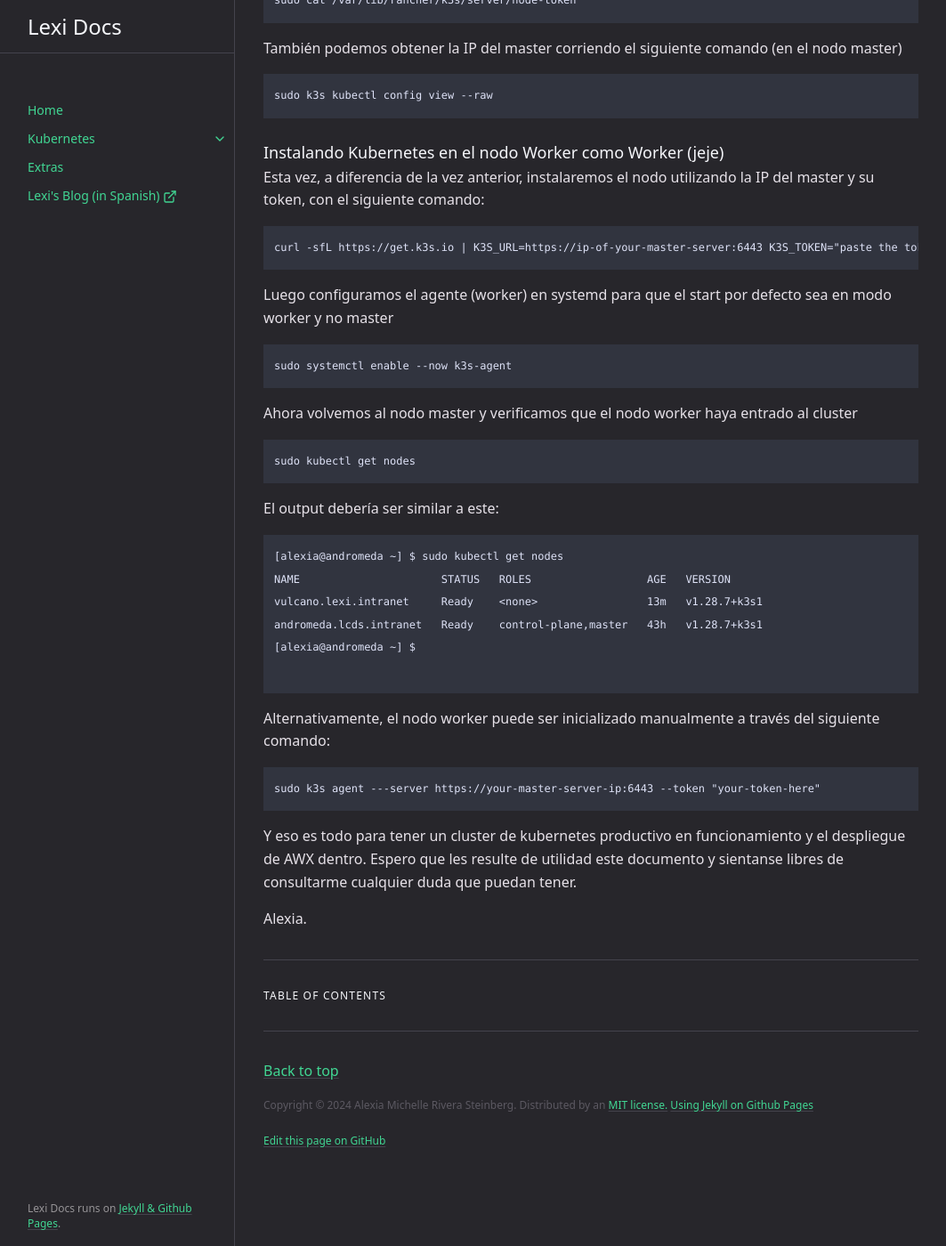
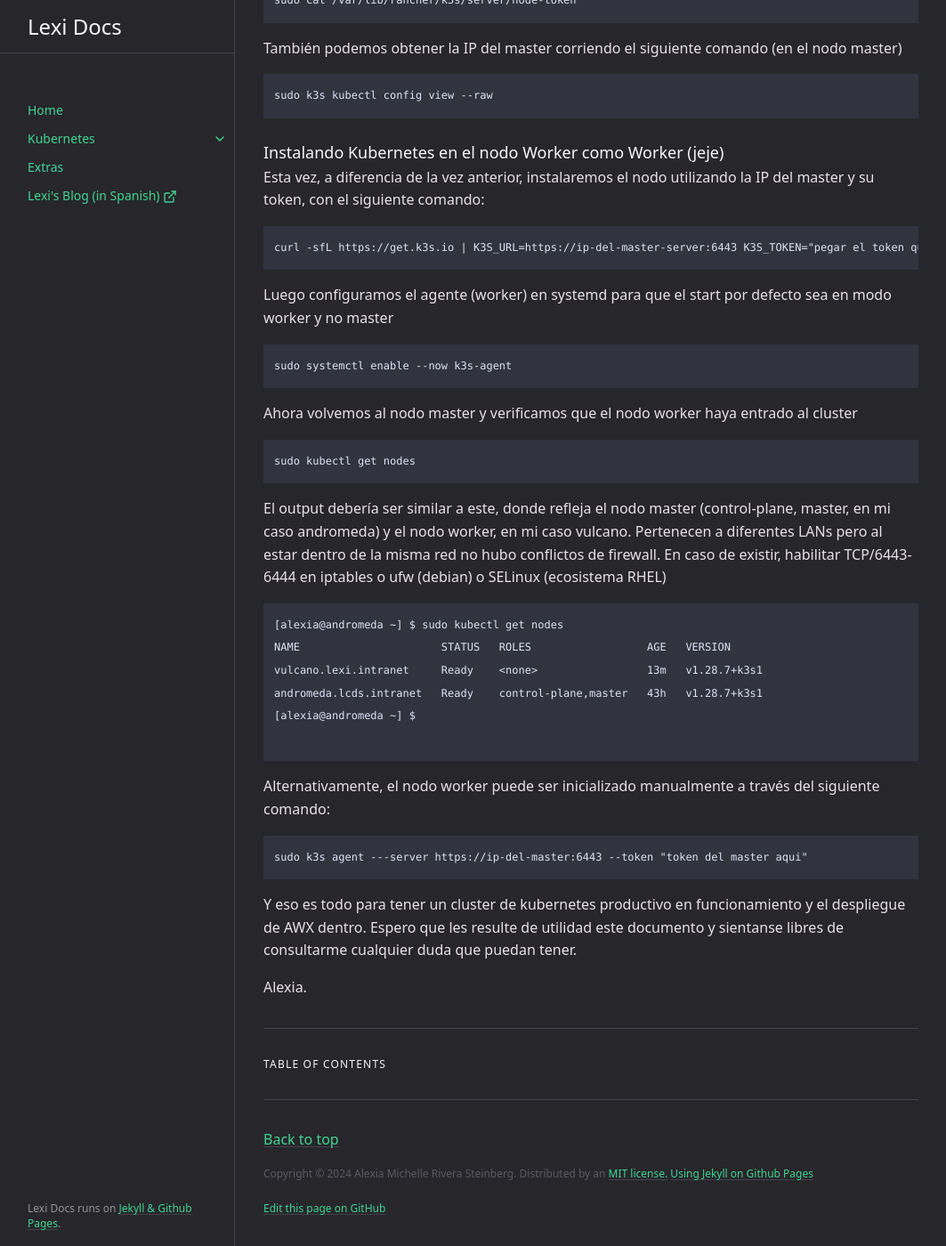
Before and after one commit to alexiarstein/alexiarstein.github.io, a Jekyll site: the page built from docs/kubernetes/desplegar-k8s.md, in a window 1280 px wide and 1400 px high, scrolled down 4726 px. Shown: the whole window at 89% size, without its empty margins (108-1171 px from the left). Built offline with Jekyll 4.4.1, drawn with Linux system fonts in a browser that asks for light colours; cached includes are drawn as plain includes; some of the changed text lies outside the part shown.

Commit message:
correcciones

````diff
--- a/docs/kubernetes/desplegar-k8s.md
+++ b/docs/kubernetes/desplegar-k8s.md
@@ -192,7 +192,7 @@ sudo k3s kubectl config view --raw
 
 Esta vez, a diferencia de la vez anterior, instalaremos el nodo utilizando la IP del master y su token, con el siguiente comando:
 ```
-curl -sfL https://get.k3s.io | K3S_URL=https://ip-of-your-master-server:6443 K3S_TOKEN="paste the token obtained in the master node here" sh -
+curl -sfL https://get.k3s.io | K3S_URL=https://ip-del-master-server:6443 K3S_TOKEN="pegar el token que obtuvimos del master aqui" sh -
 ```
 Luego configuramos el agente (worker) en systemd para que el start por defecto sea en modo worker y no master
 
@@ -204,7 +204,9 @@ Ahora volvemos al nodo master y verificamos que el nodo worker haya entrado al c
 ```
 sudo kubectl get nodes
 ```
-El output debería ser similar a este:
+El output debería ser similar a este, donde refleja el nodo master (control-plane, master, en mi caso andromeda)
+y el nodo worker, en mi caso vulcano. Pertenecen a diferentes LANs pero al estar dentro de la misma red
+no hubo conflictos de firewall. En caso de existir, habilitar TCP/6443-6444 en iptables o ufw (debian) o SELinux (ecosistema RHEL)
 
 ```
 [alexia@andromeda ~] $ sudo kubectl get nodes
@@ -217,7 +219,7 @@ andromeda.lcds.intranet   Ready    control-plane,master   43h   v1.28.7+k3s1
 Alternativamente, el nodo worker puede ser inicializado manualmente a través del siguiente comando:
 
 ```
-sudo k3s agent ---server https://your-master-server-ip:6443 --token "your-token-here"
+sudo k3s agent ---server https://ip-del-master:6443 --token "token del master aqui"
 ```
 
 Y eso es todo para tener un cluster de kubernetes productivo en funcionamiento y el despliegue de AWX dentro. Espero que les resulte de utilidad este documento y sientanse libres de consultarme
````
Also changed, not shown: other parts of docs/kubernetes/desplegar-k8s.md (+1 -1 lines), extras.md (+0 -2 lines).
